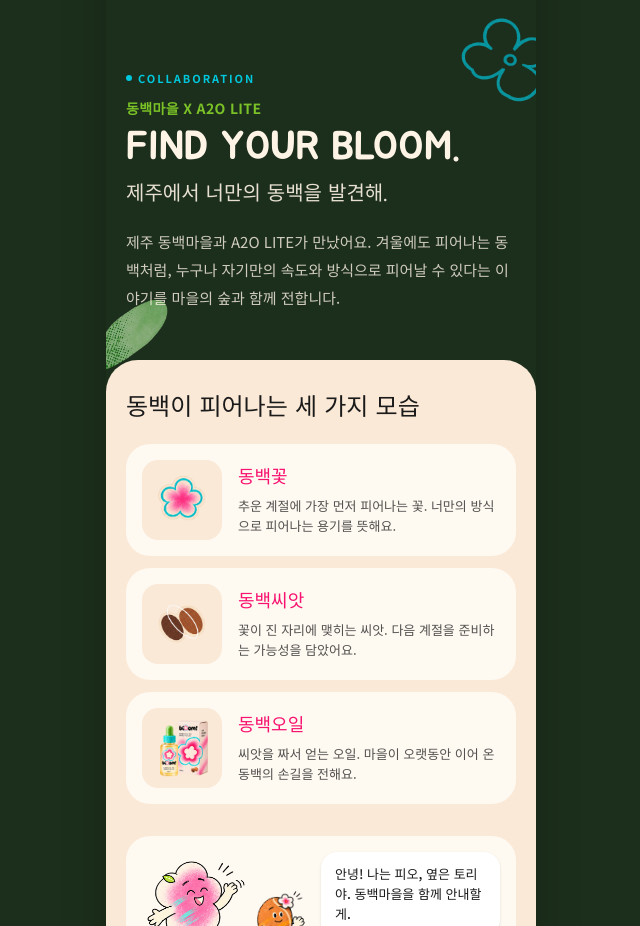
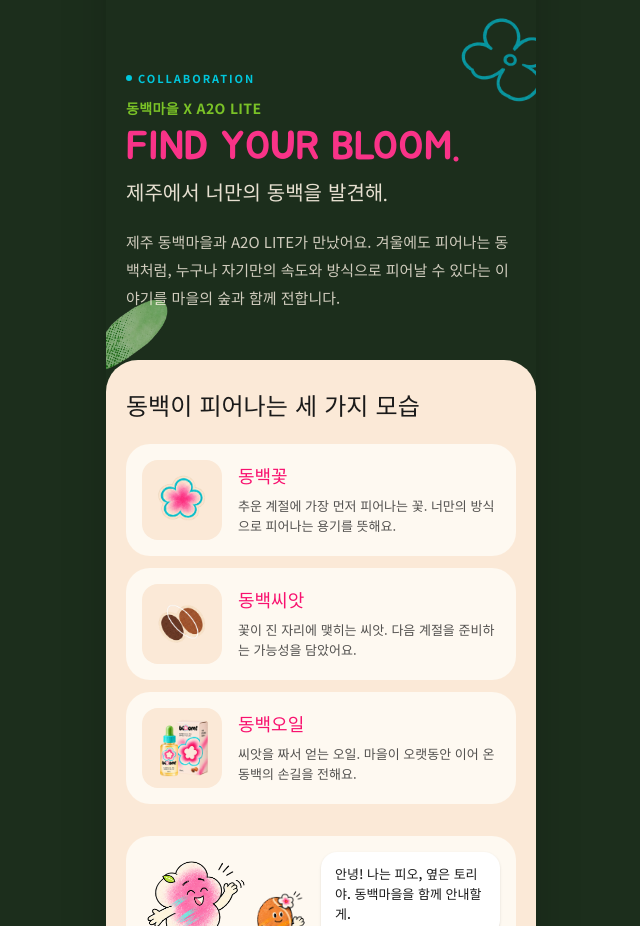
Before and after one commit to arachoarc/bloom_arc, a Next.js app: page / in a window 1280 px wide. Shown: the part 940-1866 px from the top of the page, without its empty margins (319-959 px from the left). Built offline with nearby package versions, Linux system fonts and the light colour scheme.

Commit message:
콜라보 섹션 제목을 브랜드 핑크로 변경
FIND YOUR BLOOM.(story-title) 글자색을 크림에서 동백 핑크(#F93388)로 바꾼다.

Co-Authored-By: Claude Opus 5.5 <noreply@anthropic.com>

```diff
--- a/components/bloom/Story.tsx
+++ b/components/bloom/Story.tsx
@@ -29,7 +29,7 @@ export default function Story() {
         />
         <Eyebrow tone="light">{s.eyebrow[lang]}</Eyebrow>
         <p className="mt-3 text-sm font-bold tracking-wide text-lime">{COLLAB}</p>
-        <h2 id="story-title" className="mt-2 font-display text-[40px] leading-[1.05] text-cream-head">
+        <h2 id="story-title" className="mt-2 font-display text-[40px] leading-[1.05] text-pink">
           {s.title[lang]}
         </h2>
         <p className="mt-3 font-display text-xl text-cream-head/90">{s.lead[lang]}</p>
```
